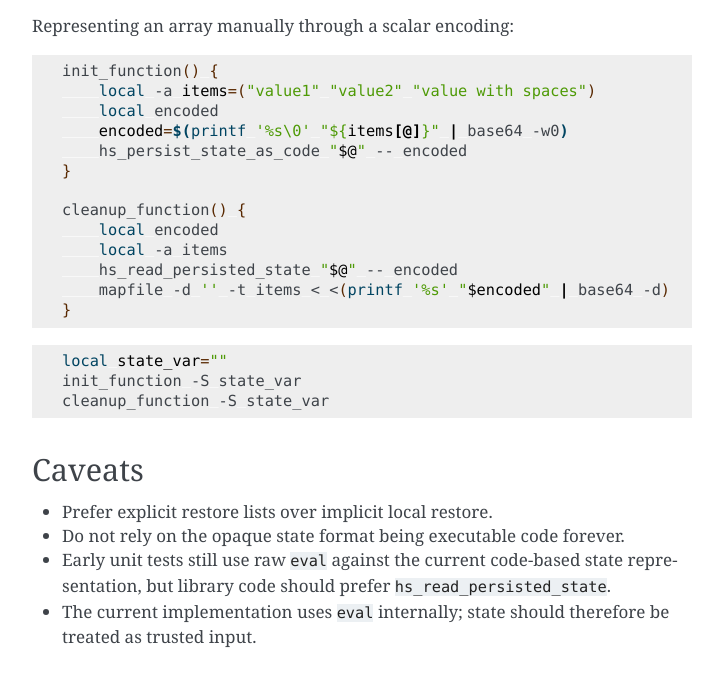
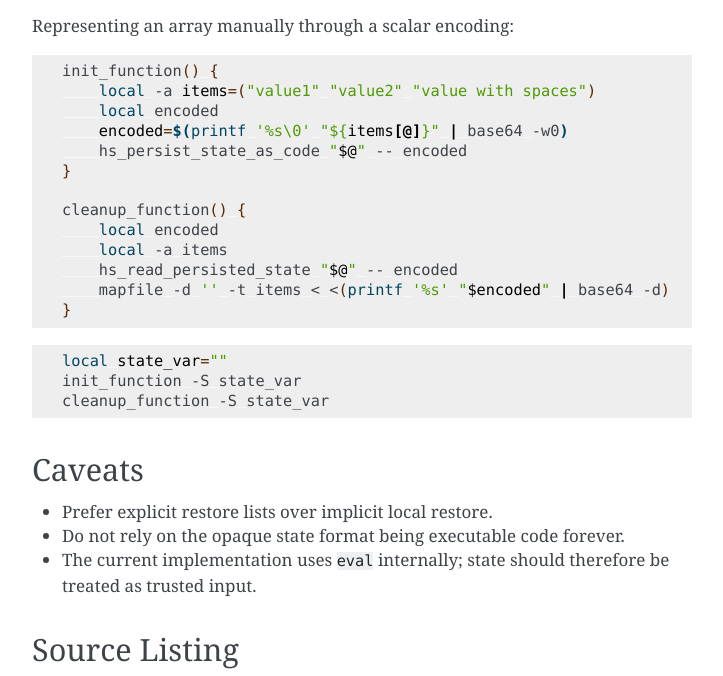
Before and after one commit to CriticalOptimisation/bash-deploy-libs, a Sphinx documentation site: the page built from docs/libraries/handle_state.rst, in a window 1280 px wide and 900 px high, scrolled down 6189 px, cut to the strip 0-676 px from the top of the window. Shown: the whole strip, without its empty margins (388-1111 px from the left). Built offline with Sphinx 7.4.7, drawn with Linux system fonts in a browser that asks for light colours; pages that are not in the unit, such as notebooks, are missing from menus.

Commit message:
docs(handle_state.rst): remove caveat implying raw eval of state is valid (#98)
docs(handle_state.rst): remove caveat implying raw eval of state is valid (#81)

Co-authored-by: Jean-Marc Le Peuvédic <jean-marc.le-peuvedic@calcool.ai>
Co-authored-by: Claude Sonnet 4.6 <noreply@anthropic.com>

```diff
--- a/docs/libraries/handle_state.rst
+++ b/docs/libraries/handle_state.rst
@@ -308,8 +308,6 @@ Caveats
 
 - Prefer explicit restore lists over implicit local restore.
 - Do not rely on the opaque state format being executable code forever.
-- Early unit tests still use raw ``eval`` against the current code-based state
-  representation, but library code should prefer ``hs_read_persisted_state``.
 - The current implementation uses ``eval`` internally; state should therefore
   be treated as trusted input.
 
```
